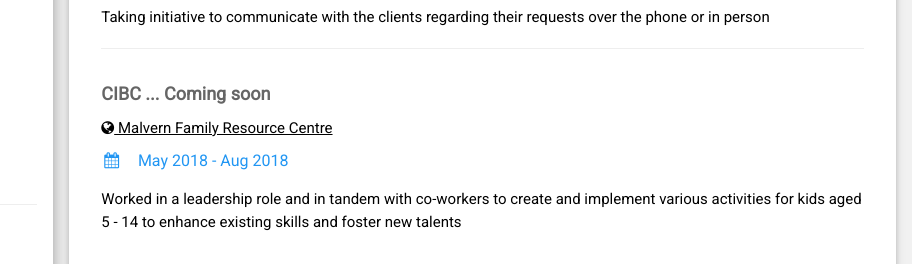
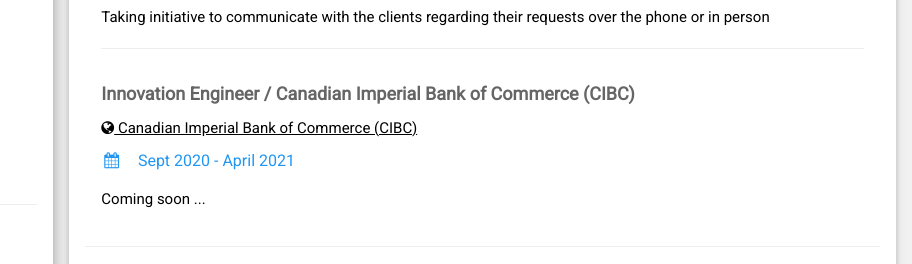
Before and after one commit to pirathapan28/pirathapan28.github.io, a website: page index.html in a window 1280 px wide. Shown: the part 361-625 px from the top of the page, 368-1280 px from the left. Drawn offline with nearby package versions, Linux system fonts and the light colour scheme.

Commit message:
Update index.html
Added cibc headline

```diff
--- a/index.html
+++ b/index.html
@@ -91,10 +91,9 @@
           <hr>
         </div>
         <div class="w3-container">
-          <h5 class="w3-opacity"><b>CIBC ... Coming soon</b></h5> <a href="http://mfrc.org/" target="_blank"><i class="fa fa-globe w3-hover-opacity"></i> Malvern Family Resource Centre</a>
-          <h6 class="w3-text-blue"><i class="fa fa-calendar fa-fw w3-margin-right"></i>May 2018 - Aug 2018</h6>
-          <p>Worked in a leadership role and in tandem with co-workers to create and implement various activities for kids aged 5 - 14 to enhance
-            existing skills and foster new talents
+          <h5 class="w3-opacity"><b>Innovation Engineer / Canadian Imperial Bank of Commerce (CIBC) </b></h5> <a href="https://www.cibc.com/" target="_blank"><i class="fa fa-globe w3-hover-opacity"></i> Canadian Imperial Bank of Commerce (CIBC)</a>
+          <h6 class="w3-text-blue"><i class="fa fa-calendar fa-fw w3-margin-right"></i>Sept 2020 - April 2021</h6>
+          <p>Coming soon ...
           <!-- <hr> -->
         </div>
         <hr>
```
